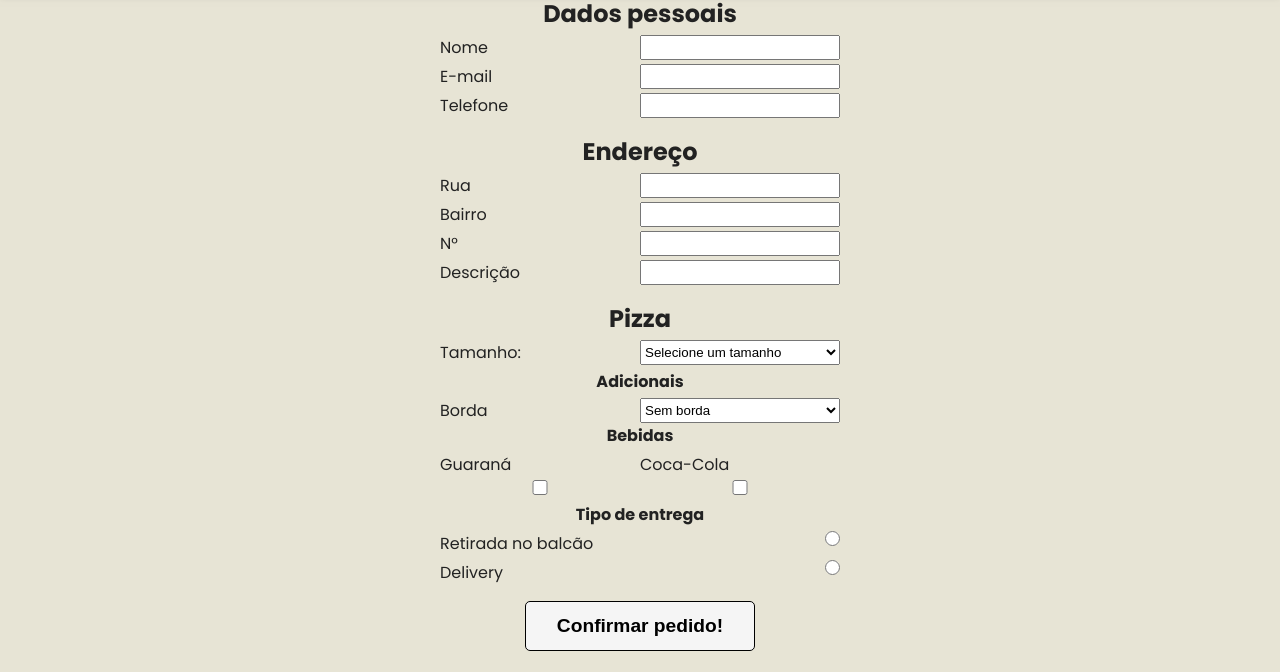
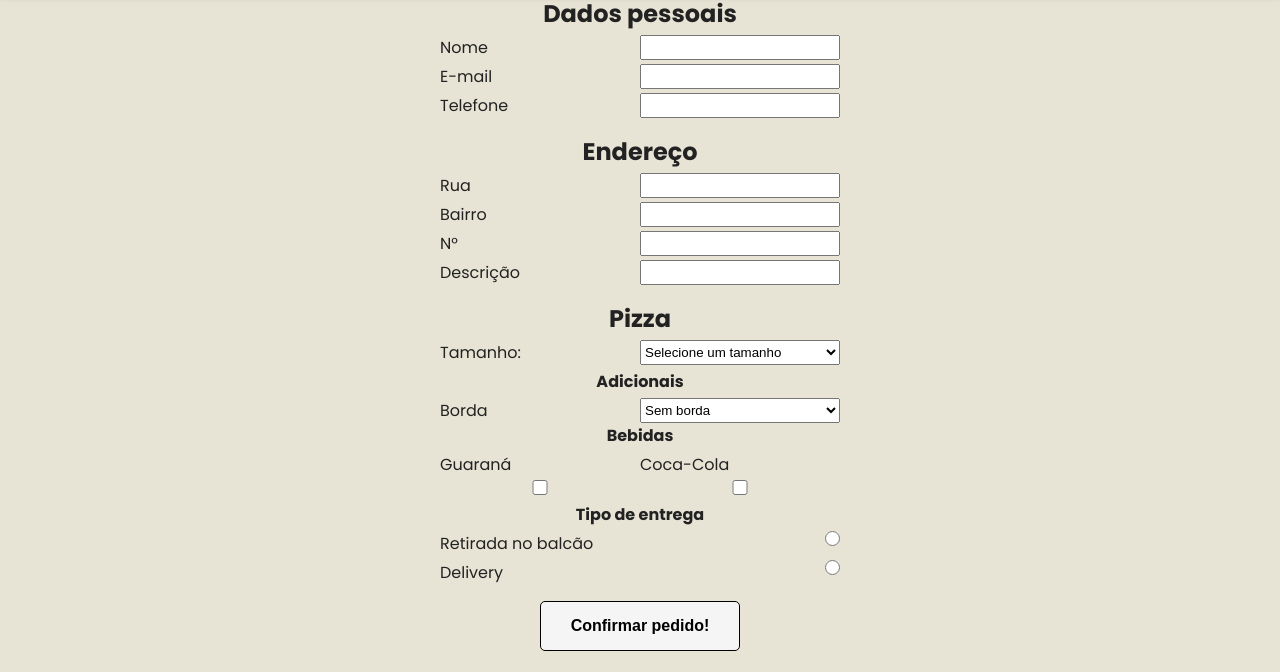
Before and after one commit to codepressionbrazil/pizzaria-app-rr, a plain HTML site: page pages/pedido/index.html in a window 1280 px wide. Shown: the part 128-800 px from the top of the page. Drawn offline with Linux system fonts and the light colour scheme.

Commit message:
feat: changing styles on confirm btn

```diff
--- a/pages/pedido/index.html
+++ b/pages/pedido/index.html
@@ -115,7 +115,7 @@
             </label>
 
 
-            <button id="btn-confirm">Confirmar pedido!</button>
+            <button id="btn-confirm" class="link-btn">Confirmar pedido!</button>
         </form>
     </main>
 </body>
--- a/pages/pedido/style.css
+++ b/pages/pedido/style.css
@@ -42,17 +42,18 @@ input#balc, input#delivery{
 
 #btn-confirm{
     margin-top: 1rem;
-    width: 230px;
+    width: 200px;
     height: 50px;
     background-color: #f5f5f5;
+    color: #000;
     border: 1px solid #000;
     border-radius: 5px;
-    font-size: 1.2rem;
-    font-weight: 600;
+    font-size: 1rem;
+    font-weight: 700;
     cursor: pointer;
-    transition: all 0.4s ease-in-out;
 }
 
 #btn-confirm:hover{
-    background-color: #d2d2d2;
+    background-color: #000;
+    color: #fff;
 }
```
